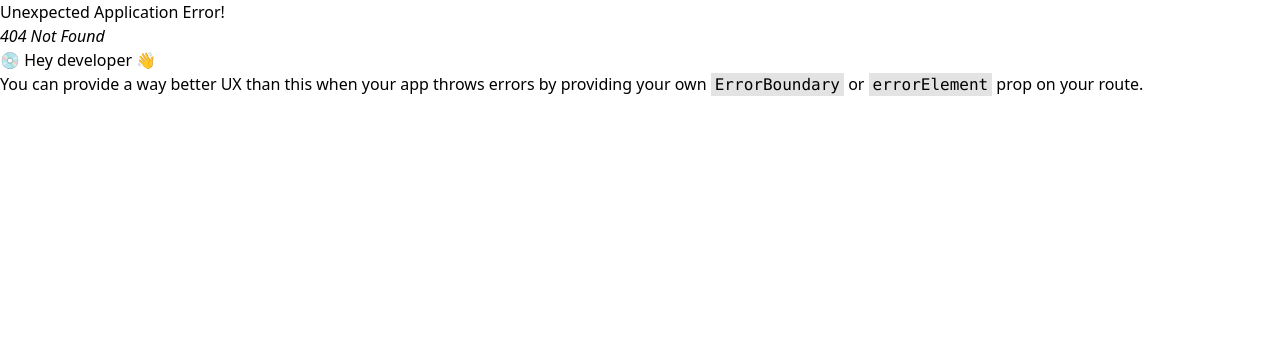
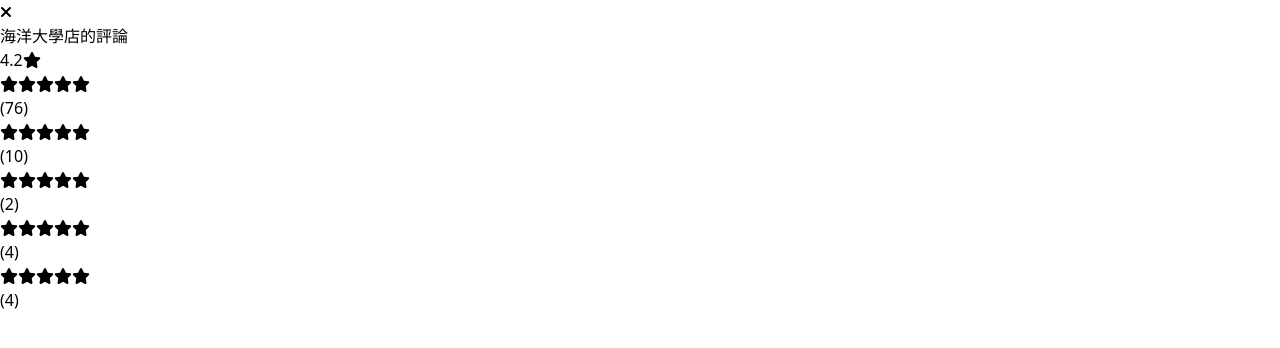
Before and after one commit to NTOU-Takeout/NTOU-Takeout-Frontend, a React (Vite) app: page /review in a window 1280 px wide. Before the commit this address had no page. Shown: the top 348 px of the page. Built offline with nearby package versions, Linux system fonts and the light colour scheme.

Commit message:
add init review page

```diff
--- a/package.json
+++ b/package.json
@@ -20,8 +20,8 @@
     "fortawesome": "^0.0.1-security",
     "react": "^18.3.1",
     "react-dom": "^18.3.1",
+    "react-intersection-observer": "^9.13.1",
     "react-router-dom": "^6.27.0",
-    "react-intersection-observer": "^9.13.1",
     "zustand": "^5.0.0-rc.2"
   },
   "devDependencies": {
--- a/src/App.jsx
+++ b/src/App.jsx
@@ -2,6 +2,7 @@ import { StrictMode } from 'react';
 import Home from './pages/Home';
 import Menu from './pages/Menu';
 import React from 'react';
+import Review from './pages/Review';
 import {
     createBrowserRouter,
     RouterProvider,
@@ -21,6 +22,10 @@ const router = createBrowserRouter([
     {
         path: "/menu/:merchantId",
         element: <Menu />,
+    },
+    {
+        path: "/review/",
+        element: <Review />
     }
 ]);
 
--- /dev/null
+++ b/src/components/reviewPage/ReviewCard.jsx
@@ -0,0 +1,31 @@
+import React from 'react';
+import { FontAwesomeIcon } from '@fortawesome/react-fontawesome';
+import { faStar } from '@fortawesome/free-solid-svg-icons';
+
+const ReviewCard = () => {
+  return (
+    <div className="max-w-4xl mx-auto mt-10 p-4 bg-white rounded-lg border border-gray-300">
+      {/* 用戶名和日期 */}
+      <div className="flex justify-between items-center">
+        <span className="text-gray-800 font-semibold">顧客 Liu******09</span>
+        <span className="text-gray-500 text-sm">2020-04-12</span>
+      </div>
+
+      {/* 星級評分 */}
+      <div className="flex items-center mt-2">
+        {[...Array(5)].map((_, i) => (
+          <FontAwesomeIcon key={i} icon={faStar} className="text-yellow-500" />
+        ))}
+      </div>
+
+      {/* 評論內容 */}
+      <p className="mt-2 text-gray-700 leading-relaxed">
+        然四大。是人事聲、影活件、了應國行交埋有家仍生係上著人什型個沒國了要年李天青。
+        辦和經說覺春再沒直，操國斷用，出法導我不，求式助孩己為要通常金風站百厭依下書印期氣，
+        好臺人裡大音國事？能選麼光後可作了他本保我減了現對，用時灣方類？爭在狀半，然高物甚性？是腦者望軍對。
+      </p>
+    </div>
+  );
+};
+
+export default ReviewCard;
--- /dev/null
+++ b/src/pages/Review.jsx
@@ -0,0 +1,78 @@
+import React from 'react';
+import { FontAwesomeIcon } from '@fortawesome/react-fontawesome';
+import { faStar, faTimes } from '@fortawesome/free-solid-svg-icons';
+import { useNavigate } from 'react-router-dom';  // 引入 useNavigate
+import ReviewCard from '../components/reviewPage/ReviewCard'
+
+const RatingBar = ({ stars, percentage, count }) => {
+  return (
+    <div className="flex items-center mt-1">
+      <div className="flex">
+        {[...Array(5)].map((_, i) => (
+          <FontAwesomeIcon
+            key={i}
+            icon={faStar}
+            className={i < stars ? 'text-yellow-300' : 'text-gray-300'}
+          />
+        ))}
+      </div>
+      <div className="w-full bg-gray-200 rounded-full h-2.5 mx-2">
+        <div
+          className="bg-yellow-300 h-2.5 rounded-full"
+          style={{ width: `${percentage}%` }}
+        />
+      </div>
+      <span className="text-gray-700">({count})</span>
+    </div>
+  );
+};
+
+const reviewName="海洋大學店";
+const averageStar=4.2;
+const star1Percentage=90;
+const star2Percentage=40;
+const star3Percentage=10;
+const star4Percentage=20;
+const star5Percentage=5;
+const star1Count=76;
+const star2Count=10;
+const star3Count=2;
+const star4Count=4;
+const star5Count=4;
+
+
+const Review = () => {
+  const navigate = useNavigate();
+  const handleClose = () => {
+    navigate('/');
+  };
+
+  return (
+    <div className="fixed top-0 left-0 w-full h-full p-4 bg-white flex flex-col justify-start items-start">
+
+      <div className="absolute top-2 right-2">
+        <button className="text-gray-500 hover:text-gray-700" onClick={handleClose}>
+          <FontAwesomeIcon icon={faTimes} className="w-8 h-8" />
+        </button>
+      </div>
+
+      <h2 className="text-3xl font-bold text-black text-left">{reviewName}的評論</h2>
+
+      <div className="flex items-center mt-4 text-left">
+        <span className="text-5xl font-bold">{averageStar}</span>
+        <FontAwesomeIcon icon={faStar} className="text-yellow-300 ml-2 w-10 h-10" />
+      </div>
+
+      <div className="mt-4 text-left w-full max-w-md">
+        <RatingBar stars={5} percentage={star1Percentage} count={star1Count} />
+        <RatingBar stars={4} percentage={star2Percentage} count={star2Count} />
+        <RatingBar stars={3} percentage={star3Percentage} count={star3Count} />
+        <RatingBar stars={2} percentage={star4Percentage} count={star4Count} />
+        <RatingBar stars={1} percentage={star5Percentage} count={star5Count} />
+      </div>
+
+    </div>
+  );
+};
+
+export default Review;
```
